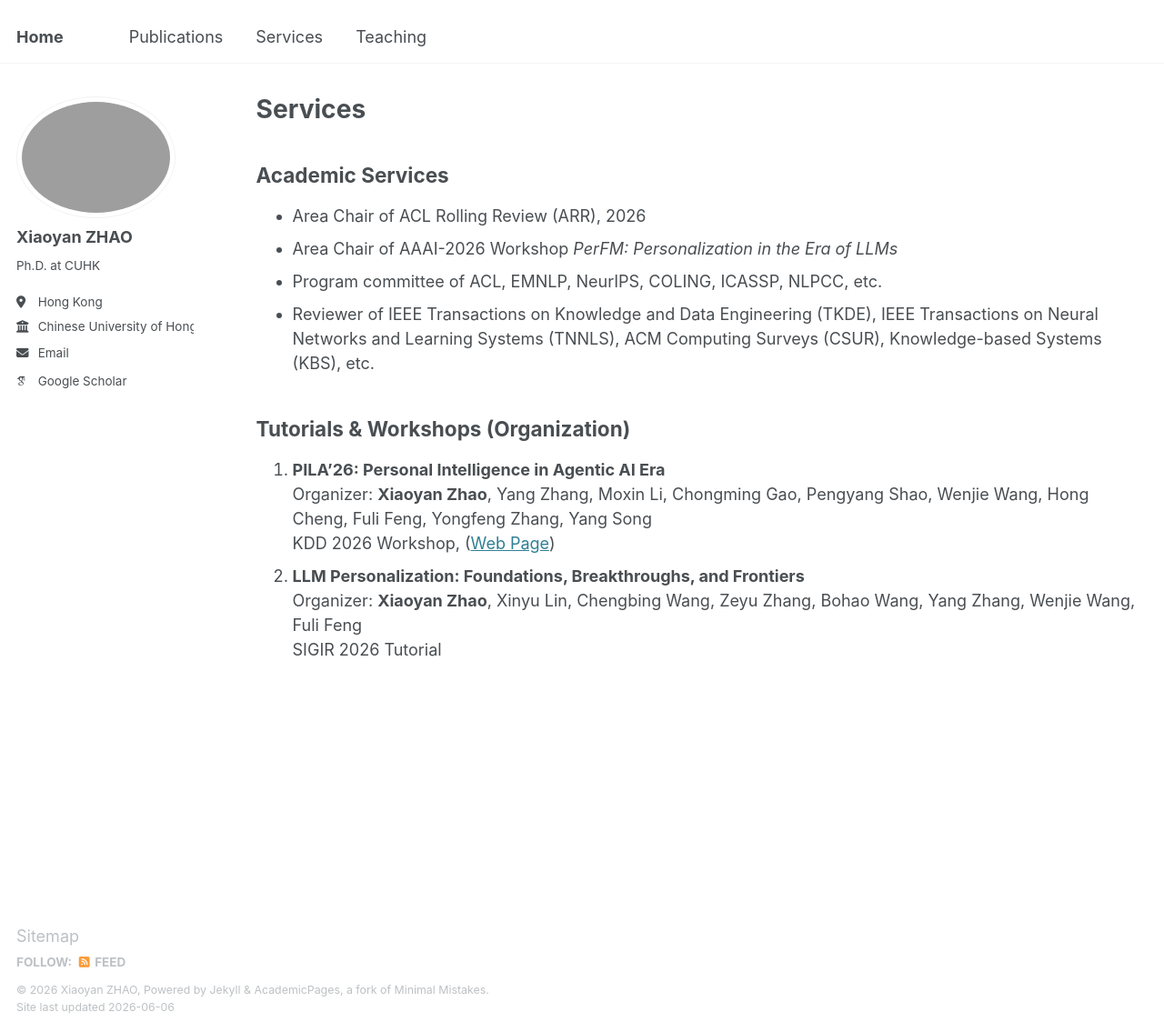
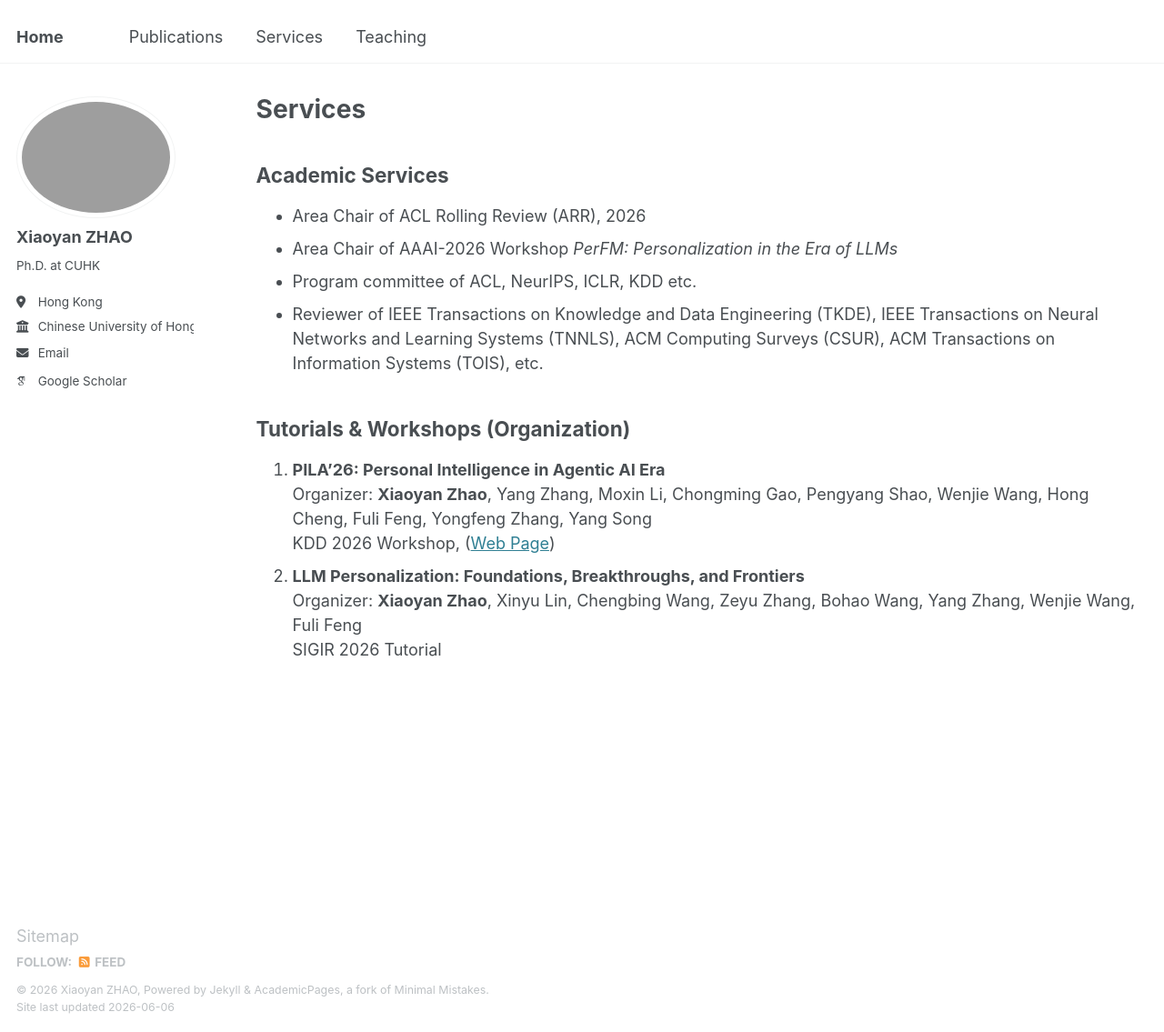
Before and after one commit to xyzhao01/xyzhao01.github.io, a Jekyll site: the page built from _pages/services.html, in a window 1280 px wide and 1135 px high. Shown: the whole window at 91% size. Built offline with Jekyll 4.4.1, drawn with Linux system fonts in a browser that asks for light colours; some web fonts are replaced.

Commit message:
Update academic services on Services page.
Refresh program committee and journal reviewer lists.

Co-authored-by: Cursor <cursoragent@cursor.com>

```diff
--- a/_includes/services.md
+++ b/_includes/services.md
@@ -2,8 +2,8 @@
 
 - Area Chair of ACL Rolling Review (ARR), 2026
 - Area Chair of AAAI-2026 Workshop *PerFM: Personalization in the Era of LLMs*
-- Program committee of ACL, EMNLP, NeurIPS, COLING, ICASSP, NLPCC, etc.
-- Reviewer of IEEE Transactions on Knowledge and Data Engineering (TKDE), IEEE Transactions on Neural Networks and Learning Systems (TNNLS), ACM Computing Surveys (CSUR), Knowledge-based Systems (KBS), etc.
+- Program committee of ACL, NeurIPS, ICLR, KDD etc.
+- Reviewer of IEEE Transactions on Knowledge and Data Engineering (TKDE), IEEE Transactions on Neural Networks and Learning Systems (TNNLS), ACM Computing Surveys (CSUR), ACM Transactions on Information Systems (TOIS), etc.
 
 ## Tutorials & Workshops (Organization)
 
@@ -11,5 +11,6 @@
    Organizer: **Xiaoyan Zhao**, Yang Zhang, Moxin Li, Chongming Gao, Pengyang Shao, Wenjie Wang, Hong Cheng, Fuli Feng, Yongfeng Zhang, Yang Song
    KDD 2026 Workshop, (<a href="https://pila26-workshop.github.io/#" target="_blank">Web Page</a>)
 2. **LLM Personalization: Foundations, Breakthroughs, and Frontiers**
-   Organizer: **Xiaoyan Zhao**, Xinyu Lin, Chengbing Wang, Zeyu Zhang, Bohao Wang, Yang Zhang, Wenjie Wang, Fuli Feng
+   Organizer:
+   **Xiaoyan Zhao**, Xinyu Lin, Chengbing Wang, Zeyu Zhang, Bohao Wang, Yang Zhang, Wenjie Wang, Fuli Feng
    SIGIR 2026 Tutorial
```
